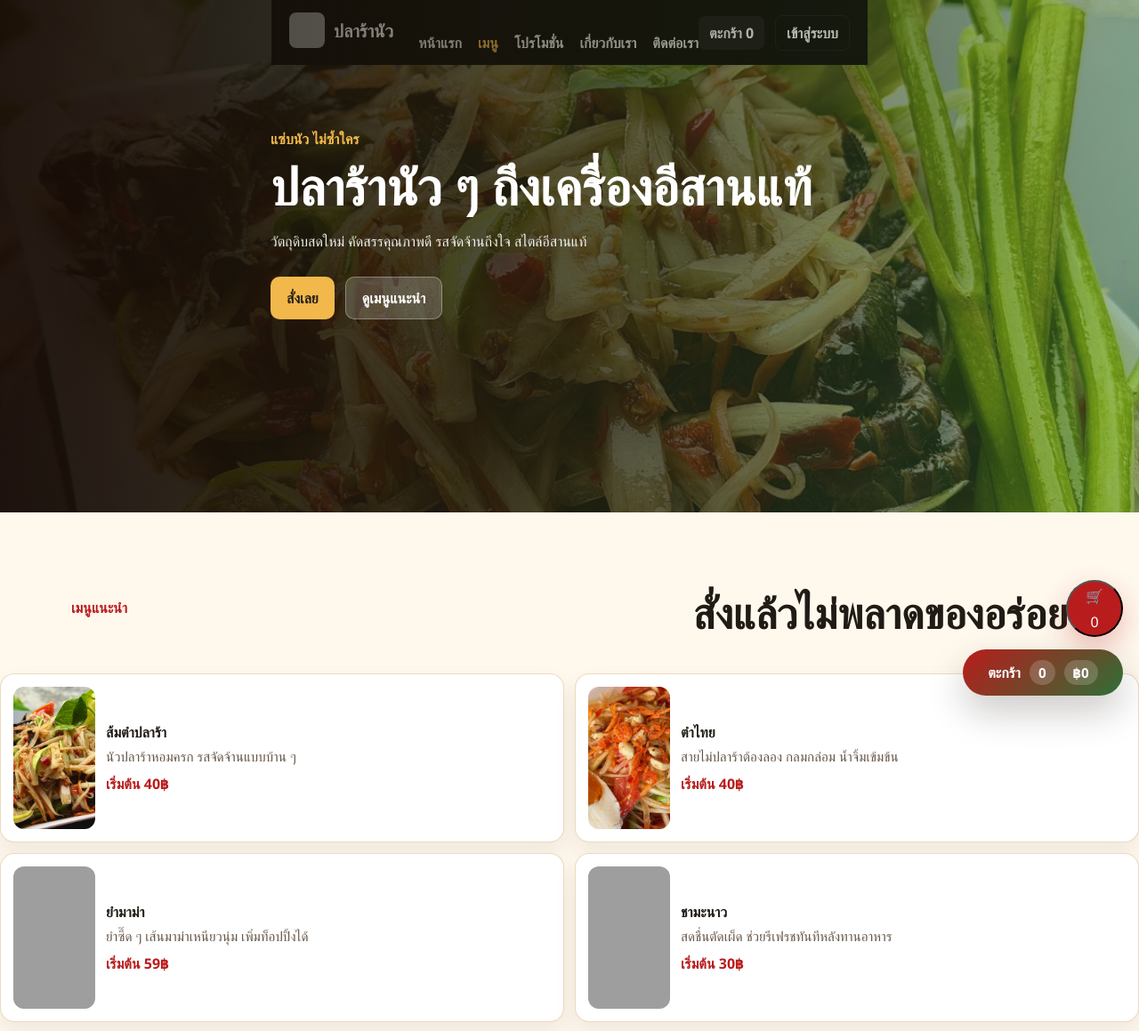
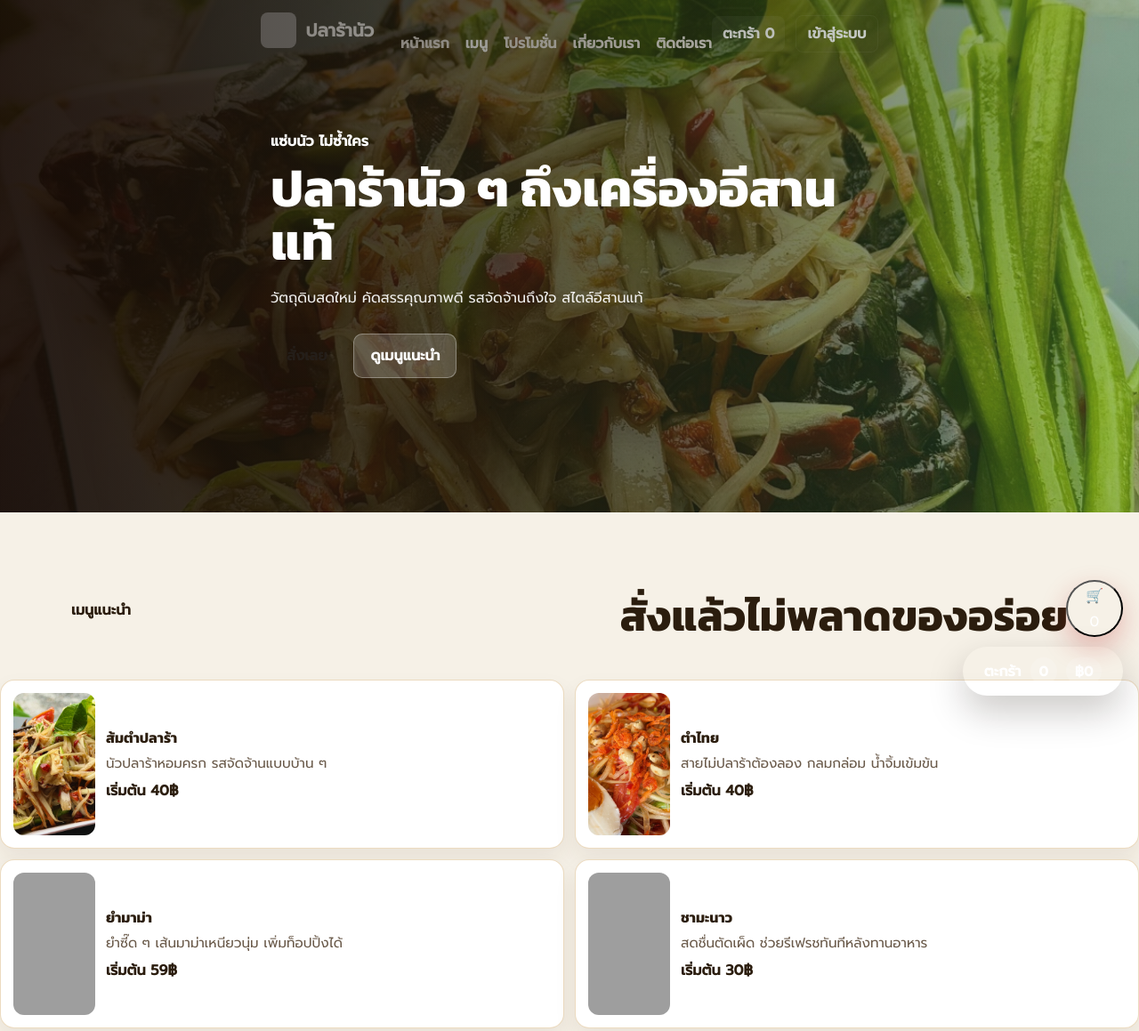
Before and after one commit to azxcvbnm4118-gif/menu, a plain HTML site: page index.html in a window 1280 px wide. Shown: the top 1159 px of the page at 89% size. Drawn offline with Linux system fonts and the light colour scheme; grey boxes are pictures that could not be loaded.

Commit message:
Add design system: colors, fonts, typography, card rules

```diff
--- a/index.html
+++ b/index.html
@@ -8,6 +8,9 @@
       name="description"
       content="เมนูส้มตำ ยำแซ่บ ของกินคู่กัน และเครื่องดื่ม พร้อมส่งออเดอร์เข้า LINE OA"
     />
+    <link rel="preconnect" href="https://fonts.googleapis.com">
+    <link rel="preconnect" href="https://fonts.gstatic.com" crossorigin>
+    <link href="https://fonts.googleapis.com/css2?family=Kanit:wght@600;700;800&family=Prompt:wght@400;500&display=swap" rel="stylesheet">
     <link rel="stylesheet" href="styles.css" />
   </head>
   <body>
--- a/styles.css
+++ b/styles.css
@@ -1,16 +1,15 @@
 :root {
-  color-scheme: light;
-  --ink: #201b15;
-  --muted: #67584a;
-  --paper: #fff8ed;
-  --panel: #ffffff;
-  --line: #ead7ba;
-  --leaf: #2f6f37;
-  --chili: #b91c1c;
-  --lime: #d9f99d;
-  --gold: #f2b84b;
-  --clay: #8a3f16;
-  --shadow: 0 18px 50px rgba(78, 45, 20, 0.14);
+  /* Design System Variables (Modern Isan Restaurant) */
+  --bg: #F6F1E7; /* Background */
+  --primary: #B32025; /* Primary / Chili */
+  --secondary: #2E6B3D; /* Secondary / Leaf */
+  --text: #2B1D0E; /* Text primary */
+  --muted: #6A5A4A; /* Text secondary */
+  --border: #E3D8C8; /* Border */
+  --card-bg: #FFFFFF; /* Card background */
+  --btn-hover: #8E1B1F; /* Button hover */
+  --shadow-sm: 0 8px 20px rgba(43,29,14,0.06);
+  --shadow-lg: 0 18px 50px rgba(43,29,14,0.10);
 }
 
 * {
@@ -28,9 +27,17 @@
 
 body {
   margin: 0;
-  font-family: "Segoe UI", Tahoma, sans-serif;
-  background: var(--paper);
-  color: var(--ink);
+  font-family: 'Prompt', system-ui, -apple-system, 'Segoe UI', Roboto, 'Helvetica Neue', Arial;
+  background: var(--bg);
+  color: var(--text);
+  -webkit-font-smoothing: antialiased;
+  -moz-osx-font-smoothing: grayscale;
+}
+
+/* Headings use Kanit for stronger presence */
+h1, h2, h3, h4, h5, h6 {
+  font-family: 'Kanit', 'Prompt', system-ui, sans-serif;
+  color: var(--text);
 }
 
 /* Site navigation (dark) */
@@ -38,8 +45,8 @@
   display: flex;
   justify-content: space-between;
   align-items: center;
-  background: #0f0b08;
-  color: #fff;
+  background: transparent;
+  color: var(--card-bg);
   padding: 14px 20px;
 }
 .site-nav .brand {
@@ -60,20 +67,21 @@
 
 /* Hero adjustments */
 .hero { position: relative; min-height: 64vh; display: flex; align-items: center; background: url("images/ส้มตำปลาร้า = IMG_0001.jpg") center/cover no-repeat; color: #fff; }
-.hero:before { content: ""; position:absolute; inset:0; background: linear-gradient(90deg, rgba(24,12,6,0.72), rgba(47,111,55,0.18)); }
+.hero:before { content: ""; position:absolute; inset:0; background: linear-gradient(90deg, rgba(24,12,6,0.64), rgba(46,107,61,0.14)); }
 .hero .hero-copy { position: relative; z-index:2; width: min(1120px, calc(100% - 48px)); margin: 0 auto; padding: 72px 24px; }
 .hero .eyebrow { color: var(--gold); font-weight:800 }
 .hero h1 { color:#fff; font-size: clamp(2rem, 4.5vw, 3.8rem); margin: 8px 0 12px }
 .hero .hero-lead { color: rgba(255,255,255,0.92); max-width: 620px }
 .hero .hero-actions { margin-top:18px; display:flex; gap:12px }
-.primary-link { background: var(--chili); color:#fff; padding:12px 18px; border-radius:10px; text-decoration:none; font-weight:900 }
-.secondary-link { background: rgba(255,255,255,0.12); color:#fff; padding:12px 18px; border-radius:10px; text-decoration:none; font-weight:700 }
+.primary-link { background: var(--primary); color:#fff; padding:12px 18px; border-radius:12px; text-decoration:none; font-weight:800; box-shadow: var(--shadow-sm); }
+.primary-link:hover { background: var(--btn-hover); }
+.secondary-link { background: rgba(255,255,255,0.12); color:#fff; padding:12px 18px; border-radius:12px; text-decoration:none; font-weight:700 }
 
 /* Menu cards layout */
 .recommend-grid { display:grid; grid-template-columns: repeat(auto-fit,minmax(220px,1fr)); gap:18px; margin-top:18px }
-.recommend-card { background:#fff; border-radius:12px; padding:12px; display:flex; flex-direction:column; gap:8px; box-shadow: 0 12px 30px rgba(18,12,8,0.08) }
-.recommend-card img { width:100%; height:160px; object-fit:cover; border-radius:10px }
-.recommend-card h3 { margin:0; font-size:1.05rem }
+.recommend-card { background: var(--card-bg); border-radius:18px; padding:12px; display:flex; flex-direction:column; gap:8px; box-shadow: var(--shadow-sm); border: 1px solid var(--border); }
+.recommend-card img { width:100%; height:160px; object-fit:cover; border-radius:14px }
+.recommend-card h3 { margin:0; font-size:1.05rem; font-family: 'Kanit', sans-serif }
 .recommend-card p { margin:0; color:var(--muted); font-size:0.95rem }
 .recommend-card .price-row { display:flex; justify-content:space-between; align-items:center; margin-top:8px }
 .price-row strong { color: var(--chili); font-size:1.05rem }
@@ -643,11 +651,11 @@
 }
 
 .menu-card {
-  background: var(--panel);
-  border: 1px solid var(--line);
-  border-radius: 8px;
+  background: var(--card-bg);
+  border: 1px solid var(--border);
+  border-radius: 18px;
   overflow: hidden;
-  box-shadow: var(--shadow);
+  box-shadow: var(--shadow-lg);
 }
 
 .menu-card img {
@@ -658,7 +666,7 @@
 }
 
 .menu-body {
-  padding: 14px;
+  padding: 16px;
 }
 
 .menu-title-row {
@@ -670,7 +678,12 @@
 
 .menu-body h4 {
   margin: 0 0 8px;
-  font-size: 1.18rem;
+  font-size: 1.12rem;
+  font-family: 'Kanit', sans-serif;
+  white-space: nowrap;
+  overflow: hidden;
+  text-overflow: ellipsis;
+  max-width: 100%;
 }
 
 .menu-body p {
@@ -730,10 +743,12 @@
   min-height: 40px;
   padding: 8px 12px;
   color: #fff;
-  background: var(--leaf);
-  border-color: var(--leaf);
+  background: var(--primary);
+  border-color: var(--primary);
   font-weight: 800;
+  border-radius: 12px;
 }
+.add-button:hover { background: var(--btn-hover); }
 
 .field-label {
   display: grid;
@@ -807,10 +822,10 @@
 
 .cart-panel,
 .customer-form {
-  border: 1px solid var(--line);
-  border-radius: 8px;
-  background: #fff;
-  box-shadow: var(--shadow);
+  border: 1px solid var(--border);
+  border-radius: 12px;
+  background: var(--card-bg);
+  box-shadow: var(--shadow-sm);
 }
 
 .cart-panel {
```
